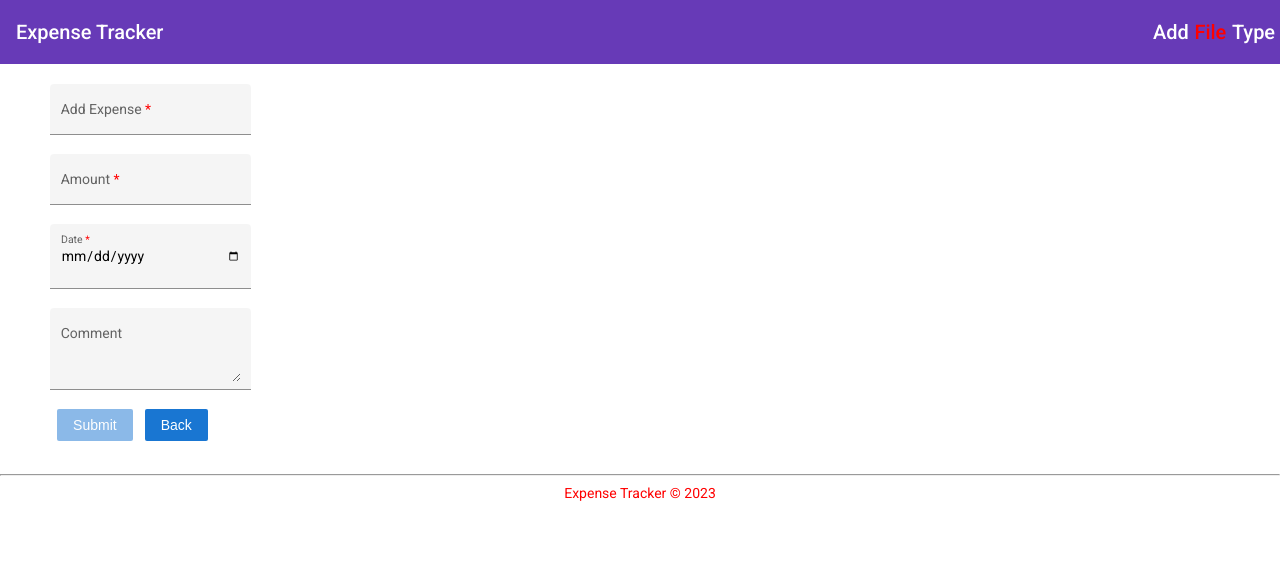
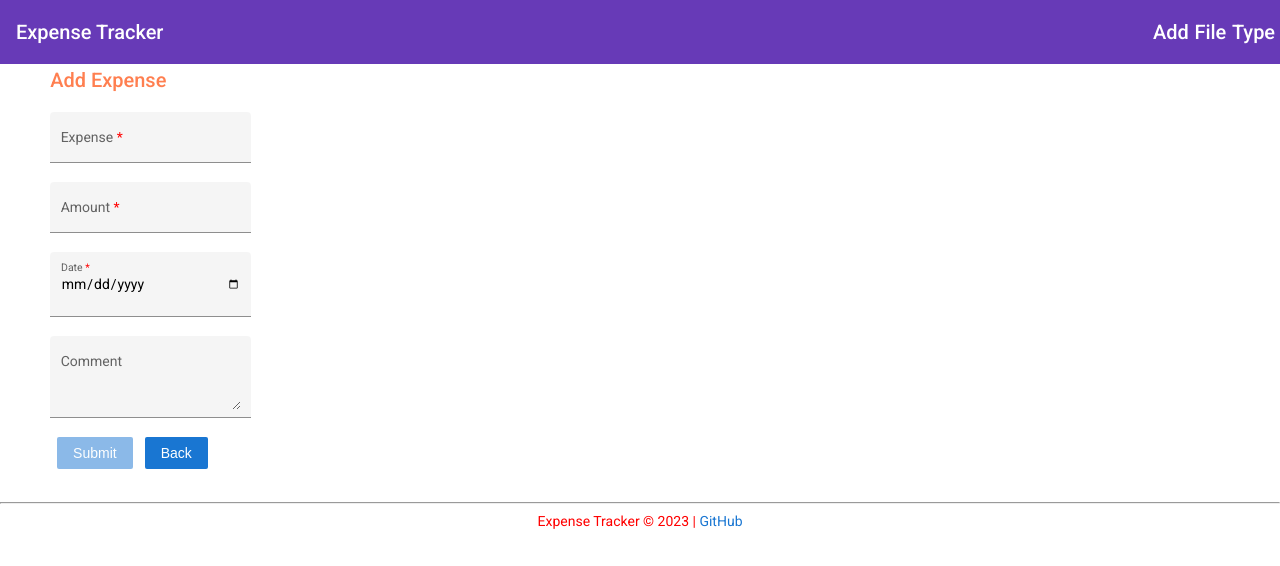
Before and after one commit to giri-webcodes/expense-tracker-webapp, an Angular app: page /add in a window 1280 px wide. Shown: the top 566 px of the page. Built offline with nearby package versions, Linux system fonts and the light colour scheme.

Commit message:
formatted css

```diff
--- a/src/app/add/add.component.html
+++ b/src/app/add/add.component.html
@@ -2,11 +2,11 @@
   <div class="addContainer" id="alert" style="display: none;">
     <strong>Successful:</strong> Expense Added
   </div>
-  <br/>
+  <h2 class="addContainer">Add Expense</h2>
 <form [formGroup]="expenseForm" (ngSubmit)="onSubmit()">
 
             <mat-form-field appearance="fill">
-                <mat-label>Add Expense</mat-label>
+                <mat-label>Expense</mat-label>
                 <input matInput id="expense" required="required" type="text"
                  formControlName="expense"  aria-label="Number" [matAutocomplete]="auto">
               <mat-autocomplete #auto="matAutocomplete" [displayWith]="displayFunc">
--- a/src/app/add/add.component.ts
+++ b/src/app/add/add.component.ts
@@ -70,8 +70,8 @@ return expenseType && expenseType.expense_type ? expenseType.expense_type:'';
     }
     var etype=<ExpenseType><unknown>this.expenseForm.value.expense;
 
-    array.push({id:count,expense:etype.expense_type,amount:parseFloat(this.expenseForm.value.amount!),
-      date:new Date(this.expenseForm.value.date!),comment:this.expenseForm.value.comment!});
+    array.push({id:count,expense:etype.expense_type.trim(),amount:parseFloat(this.expenseForm.value.amount!),
+      date:new Date(this.expenseForm.value.date!),comment:this.expenseForm.value.comment!.trim()});
 
       localStorage.setItem('expList',JSON.stringify(array));
 
--- a/src/app/app.component.css
+++ b/src/app/app.component.css
@@ -7,11 +7,7 @@
     color:white;
   }
 
-  .mat-toolbar-row > div > a{
+  .menu{
     color:white;
     padding-right: 5%;
   }
-
-  .mat-toolbar-row > div > a:nth-child(2){
-    color:red;
-  }
--- a/src/app/app.component.html
+++ b/src/app/app.component.html
@@ -7,9 +7,9 @@
       </a>
       <span class="menu-spacer"></span>
       <div>
-        <a mat-button [routerLink]="['/add']">Add</a>
-        <a mat-button [routerLink]="" (click)="downloadFile()">File</a>
-        <a mat-button [routerLink]="['/expensetype']">Type</a>
+        <a class="menu" mat-button [routerLink]="['/add']">Add</a>
+        <a class="menu" mat-button [routerLink]="" (click)="downloadFile()">File</a>
+        <a style="color:white" mat-button [routerLink]="['/expensetype']">Type</a>
       </div>
     </mat-toolbar-row>
   </mat-toolbar>
--- a/src/app/edit/edit.component.html
+++ b/src/app/edit/edit.component.html
@@ -2,11 +2,11 @@
   <div class="editContainer" id="alert" style="display: none;">
     <strong>Successful:</strong> Expense Updated
   </div>
-  <br/>
+  <h2 class="editContainer">Update Expense</h2>
     <form [formGroup]="expenseForm" (ngSubmit)="onSubmit()">
 
                 <mat-form-field appearance="fill">
-                    <mat-label>Update Expense</mat-label>
+                    <mat-label>Expense</mat-label>
                     <input matInput id="expense" required="required" type="text" formControlName="expense">
                   </mat-form-field>
                   <br/>
--- a/src/app/edit/edit.component.ts
+++ b/src/app/edit/edit.component.ts
@@ -47,8 +47,8 @@ export class EditComponent implements OnInit {
       let list:Expense[]= JSON.parse(localStorage.getItem('expList')!);
        let index = list.findIndex(x=>x.id===this.id);
        list.splice(index,1);
-      list.push({id:this.id,expense:this.expenseForm.value.expense!,amount:parseFloat(this.expenseForm.value.amount!),
-        date:new Date(this.expenseForm.value.date!),comment:this.expenseForm.value.comment});
+      list.push({id:this.id,expense:this.expenseForm.value.expense!.trim(),amount:parseFloat(this.expenseForm.value.amount!),
+        date:new Date(this.expenseForm.value.date!),comment:this.expenseForm.value.comment.trim()});
       localStorage.setItem('expList',JSON.stringify(list));
       var alert = document.getElementById("alert")!;
       alert.style.display = 'block';
--- a/src/app/expense-list/expense-list.component.css
+++ b/src/app/expense-list/expense-list.component.css
@@ -23,9 +23,9 @@ mat-paginator.mat-paginator{
     border: 1px solid aliceblue;
 }
 
-#table  td:nth-child(2){
-    color:red;
-}
+/* #table  td:nth-child(2){
+    color:coral;
+} */
 
 /* #table tr:nth-child(even) {
     background-color: #f2f2f2;
--- a/src/app/expense-list/expense-list.component.html
+++ b/src/app/expense-list/expense-list.component.html
@@ -42,7 +42,7 @@
 
     <ng-container matColumnDef="amount">
         <th mat-header-cell mat-sort-header *matHeaderCellDef> Amount </th>
-        <td mat-cell  *matCellDef="let expenseList"> {{expenseList.amount | currency:'INR'}} </td>
+        <td mat-cell  *matCellDef="let expenseList"> {{expenseList.amount | currency:'INR':''}} </td>
     </ng-container>
 
     <ng-container matColumnDef="details">
--- a/src/index.html
+++ b/src/index.html
@@ -16,6 +16,6 @@
 </body>
 <footer>
   <hr/>
-Expense Tracker &#169; 2023
+Expense Tracker &#169; <script> document.write(new Date().getFullYear()) </script> | <a target="_blank" href="https://github.com/giri-webcodes/expense-tracker-webapp">GitHub</a>
 </footer>
 </html>
```
